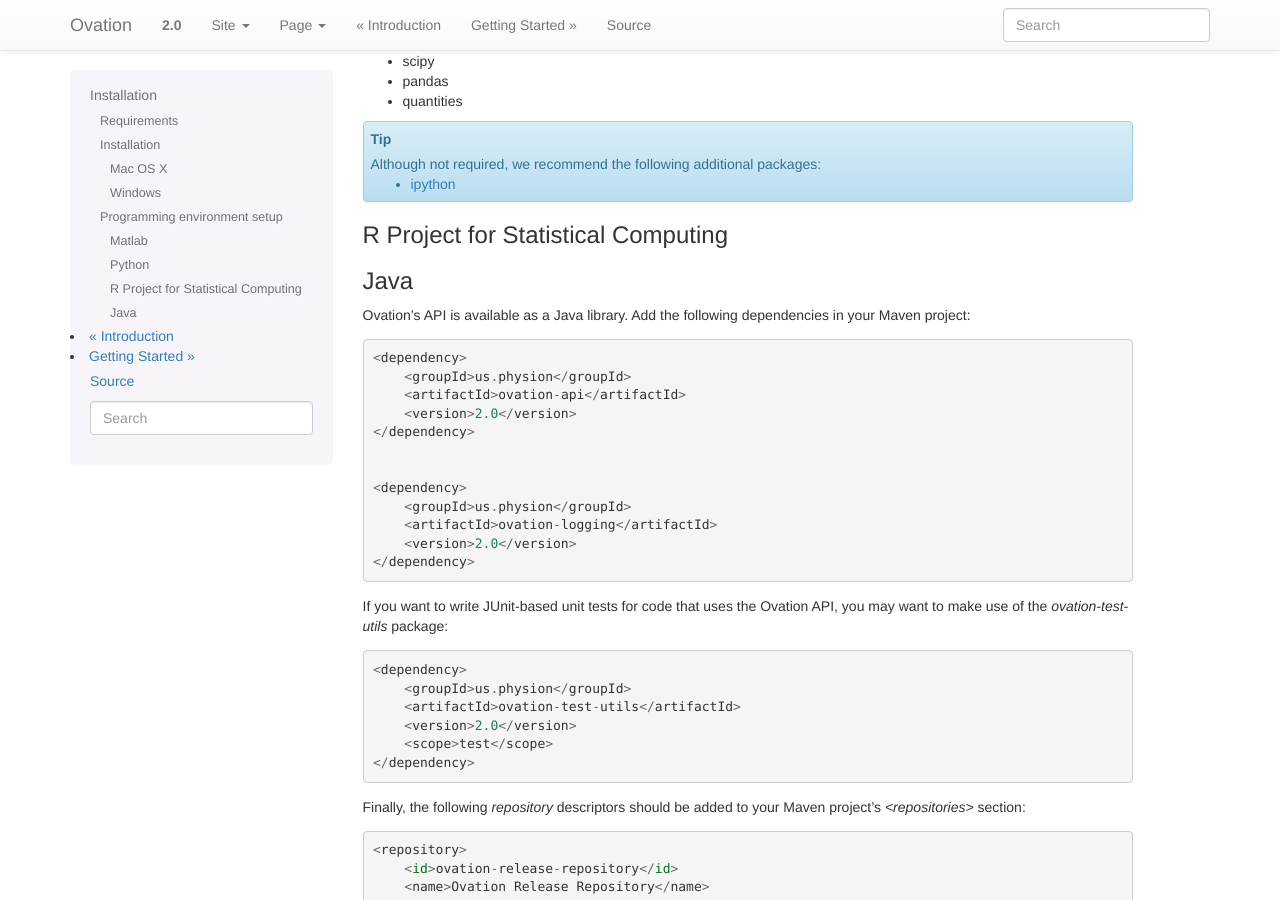
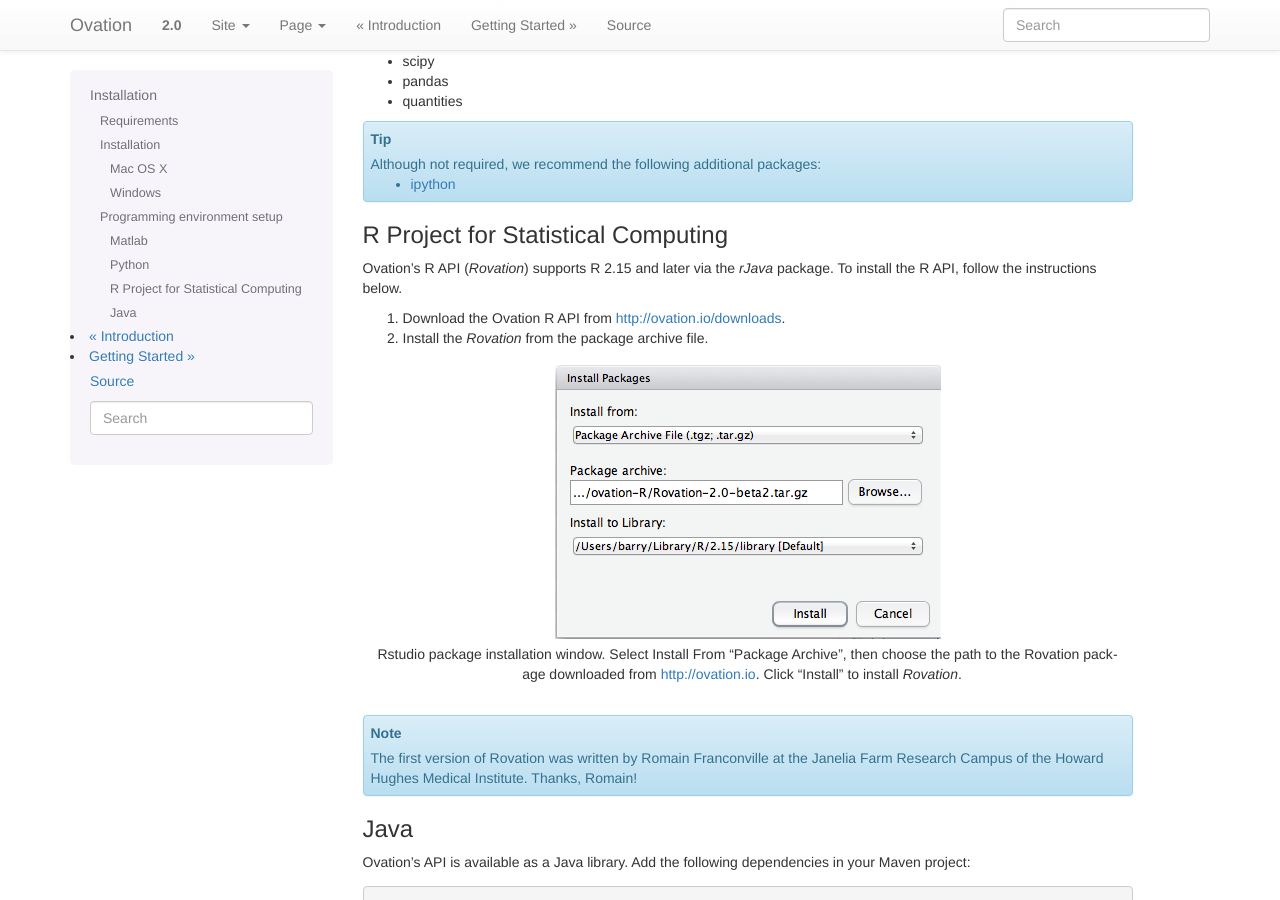
Before and after one commit to physion/ovation-docs, a Sphinx documentation site: the page built from source/installation.rst, in a window 1280 px wide and 900 px high, scrolled down 1981 px. Built offline with Sphinx 7.4.7, drawn with Linux system fonts in a browser that asks for light colours.

Commit message:
Added R installation instructions

```diff
--- a/source/installation.rst
+++ b/source/installation.rst
@@ -105,6 +105,18 @@
 R Project for Statistical Computing
 -----------------------------------
 
+Ovation's R API (`Rovation`) supports R 2.15 and later via the `rJava` package. To install the R API, follow the instructions below.
+
+1. Download the Ovation R API from http://ovation.io/downloads.
+2. Install the `Rovation` from the package archive file.
+
+.. figure:: _static/r_studio_install_package.png
+
+    Rstudio package installation window. Select Install From "Package Archive", then choose the path to the Rovation package downloaded from http://ovation.io. Click "Install" to install `Rovation`.
+
+.. note::
+    The first version of Rovation was written by Romain Franconville at the Janelia Farm Research Campus of the Howard Hughes Medical Institute. Thanks, Romain!
+
 Java
 ----
 
```
